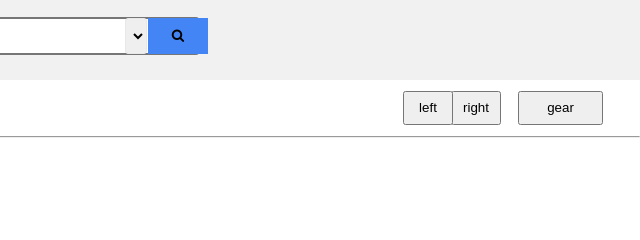
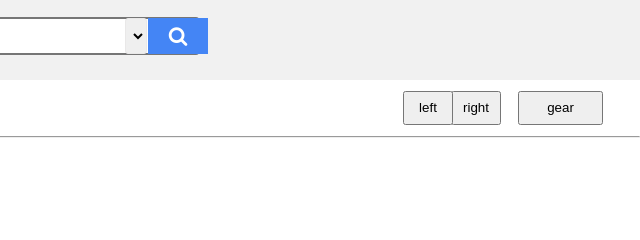
Before and after one commit to hammadhassan/Gmail_Inbox, a plain HTML site: page index.html in a window 1280 px wide. Shown: the top 240 px of the page, 640-1280 px from the left. Drawn offline with Linux system fonts and the light colour scheme.

Commit message:
font apply done

```diff
--- a/style.css
+++ b/style.css
@@ -47,6 +47,10 @@
     padding: 0;
     width: 60px;
     float: right;
+ }
+ .button i {
+     color: #FFFFFF;
+     font-size: 20px;
  }
  .leftpanel {
      float: left;
```
